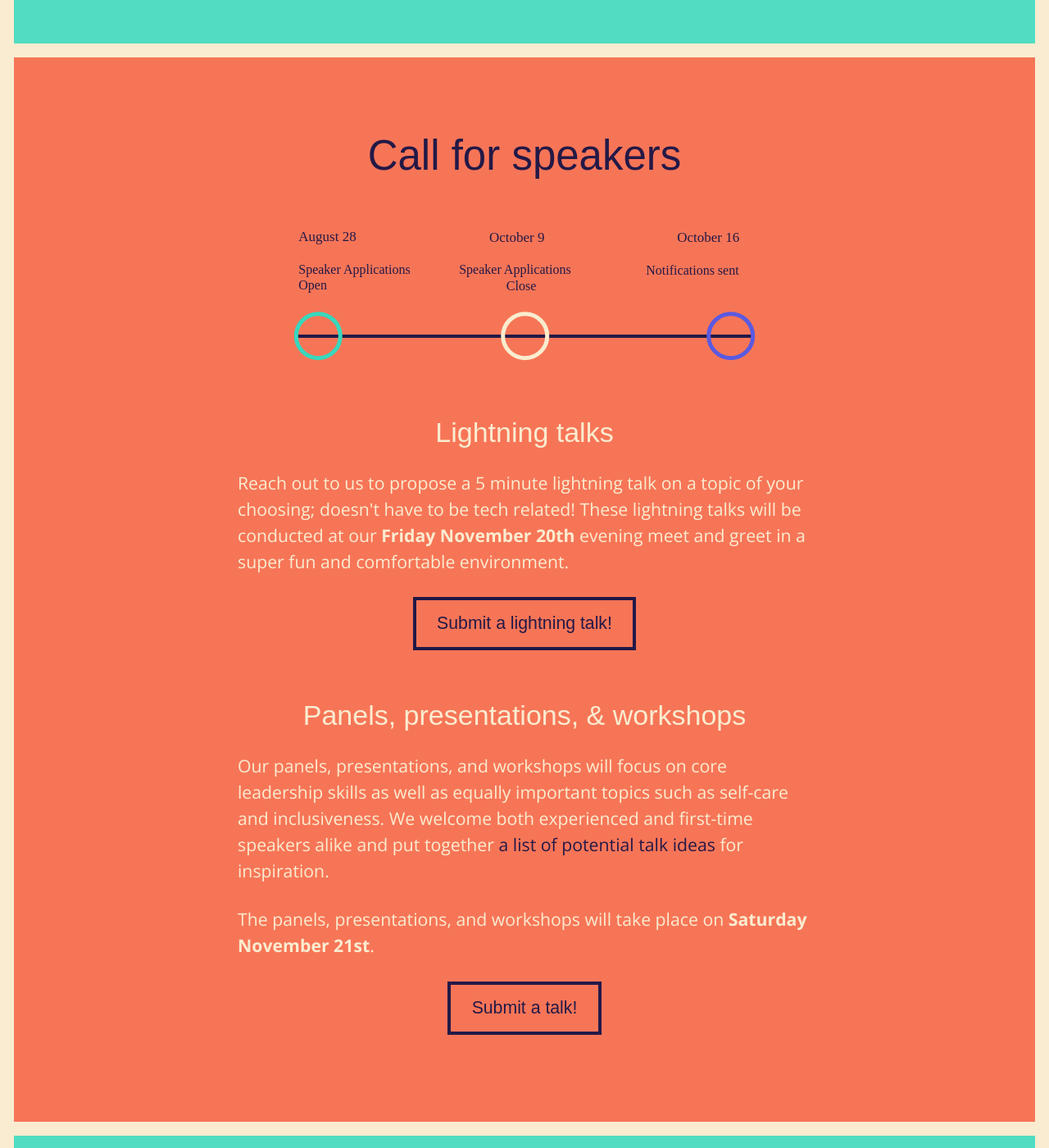
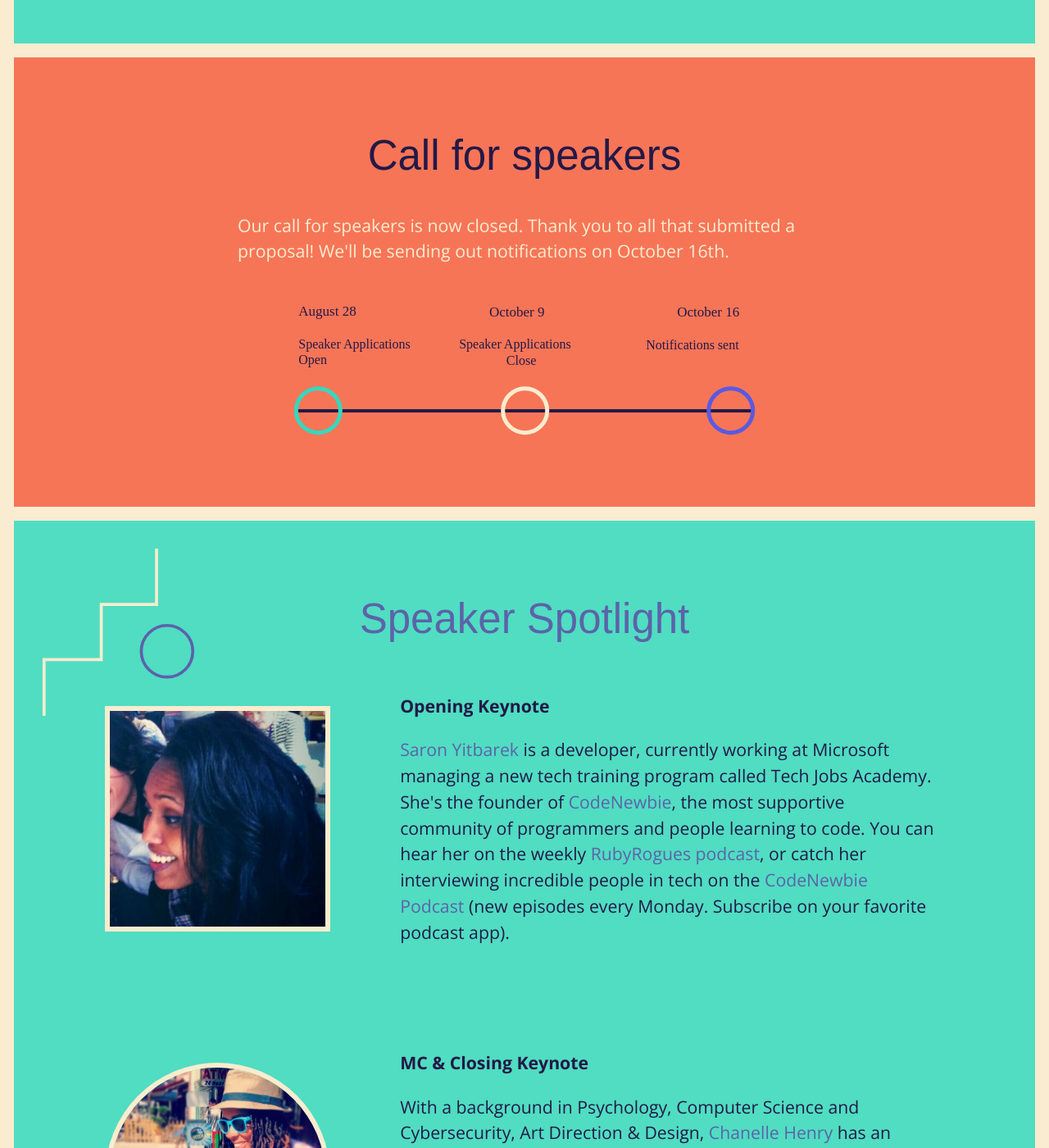
Before and after one commit to elaconf/elaconf.github.io, a Jekyll site: the page built from index.html, in a window 1280 px wide and 1400 px high, scrolled down 1922 px. Shown: the whole window at 82% size. Built offline with Jekyll 4.4.1, drawn with Linux system fonts in a browser that asks for light colours; some web fonts are replaced; a script that is not in the unit is left out.

Commit message:
removes links

```diff
--- a/index.html
+++ b/index.html
@@ -35,19 +35,8 @@ layout: default
 <!-- ///////////////////////////////////////////////////// -->
 <section class="section-cfp" id="call-for-speakers">
   <h1>Call for speakers</h1>
+  <p>Our call for speakers is now closed. Thank you to all that submitted a proposal! We'll be sending out notifications on October 16th.</p>
   <img class="timeline" src="images/timeline.svg" alt="A timeline of speaker application important dates; open August 28, end October 9, notifications October 16"/>
-  <h2>Lightning talks</h2>
-  <p>Reach out to us to propose a 5 minute lightning talk on a topic of your choosing; doesn't have to be tech related! These lightning talks will be conducted at our <strong>Friday November 20th</strong> evening meet and greet in a super fun and comfortable environment.</p>
-  <p class="text-center"><a href="http://goo.gl/forms/lRSWCTrXe8" class="button">Submit a lightning talk!</a></p>
-
-  <h2>Panels, presentations, &amp; workshops</h2>
-  <p>Our panels, presentations, and workshops will focus on core leadership skills as well as equally important topics such as self-care and inclusiveness. We welcome both experienced and first-time speakers alike and put together <a href="/talk-inspiration">a list of potential talk ideas</a> for inspiration.</p>
-  <p>The panels, presentations, and workshops will take place on <strong>Saturday November 21st</strong>.</p>
-
-  <p class="text-center"><a href="http://goo.gl/forms/ZJAdXUlbEH" class="button">Submit a talk!</a></p>
-
-
-
 </section>
 
 <!-- ///////////////////////////////////////////////////// -->
```
